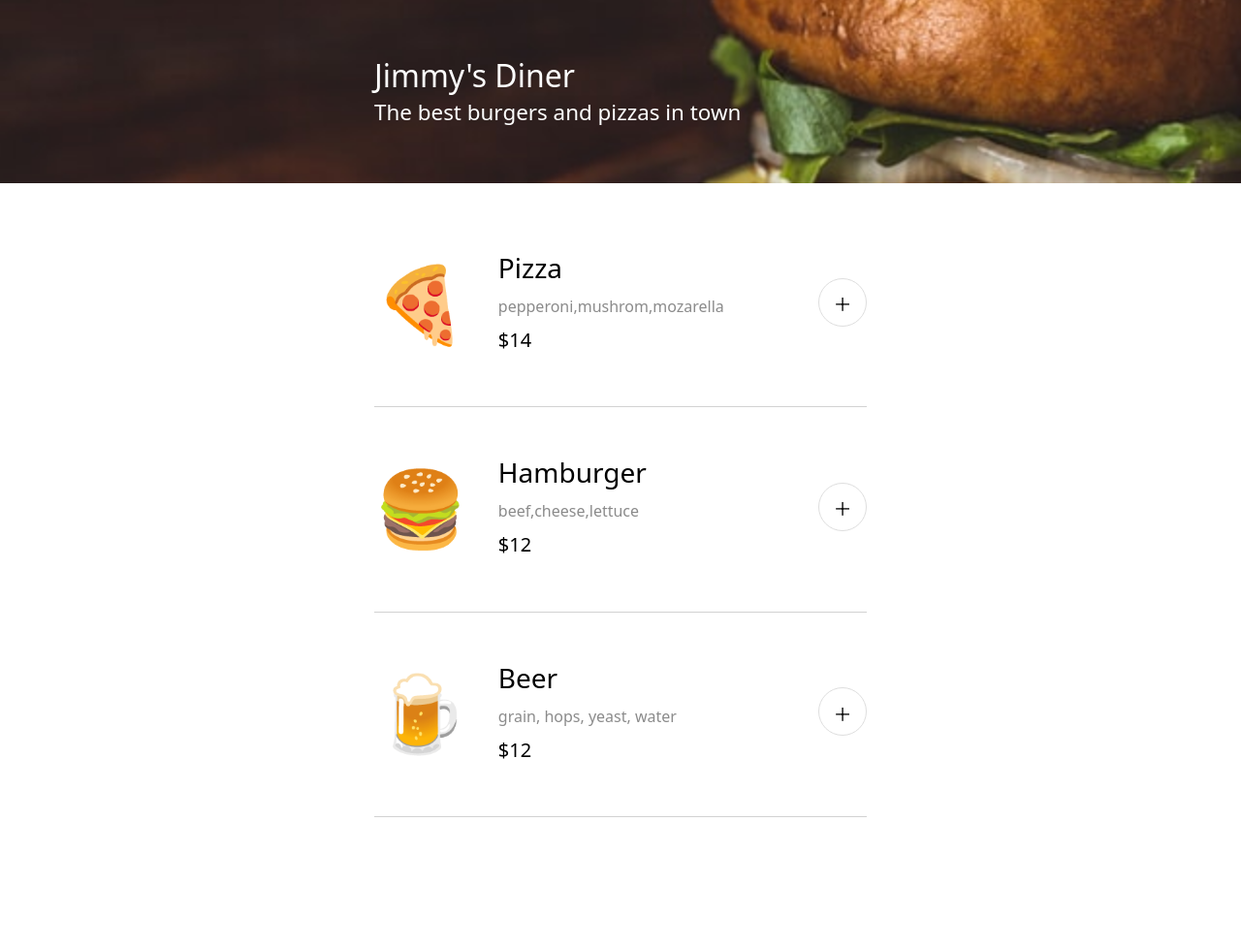
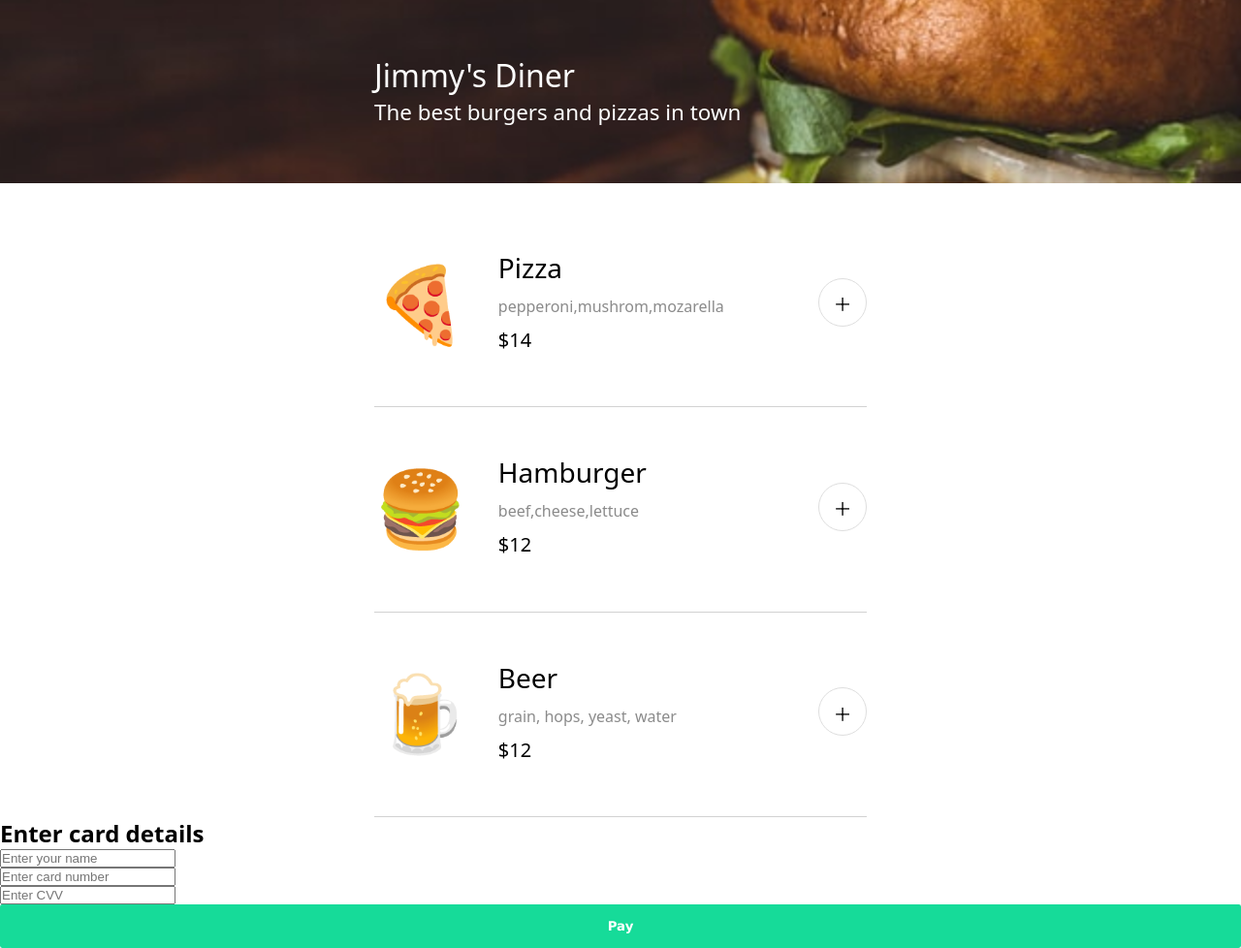
Before and after one commit to bluepersia/restaurant-app-3, a website with bundled scripts: page index.html in a window 1280 px wide. Shown: the whole page at 97% size. Before the commit the page ends 843 px from the top, so only its background shows below. Built offline with nearby package versions, Linux system fonts and the light colour scheme; a web font is replaced by a local one.

Commit message:
Checkout HTML structure

```diff
--- a/index.html
+++ b/index.html
@@ -48,7 +48,7 @@
       </section>
 
       <section class="order" id="order">
-        <div class="order__inner container">
+        <div class="order__inner container" data-order-inner>
           <h2 class="order__title fw-400">Your order</h2>
 
           <div class="order__content" data-content></div>
@@ -60,6 +60,46 @@
       </section>
     </main>
 
+    <section class="checkout" id="checkout-modal">
+      <h2 class="checkout__title">Enter card details</h2>
+
+      <form class="checkout__form" data-form>
+        <label for="full-name" class="checkout__label sr-only">Full name</label>
+        <input
+          type="text"
+          class="checkout__input"
+          name="full-name"
+          id="full-name"
+          placeholder="Enter your name"
+          required
+        />
+        <label for="card-num" class="checkout__label sr-only"
+          >Card number</label
+        >
+        <input
+          type="text"
+          class="checkout__input"
+          name="card-num"
+          id="card-num"
+          placeholder="Enter card number"
+          pattern="[0-9]+"
+          required
+        />
+        <label for="card-cvv" class="checkout__label sr-only">CVV</label>
+        <input
+          type="text"
+          class="checkout__input"
+          name="card-cvv"
+          id="card-cvv"
+          placeholder="Enter CVV"
+          required
+          pattern="[0-9]+"
+        />
+
+        <button type="submit" class="checkout__pay btn">Pay</button>
+      </form>
+    </section>
+
     <script src="./src/js/index.js" type="module"></script>
   </body>
 </html>
```
